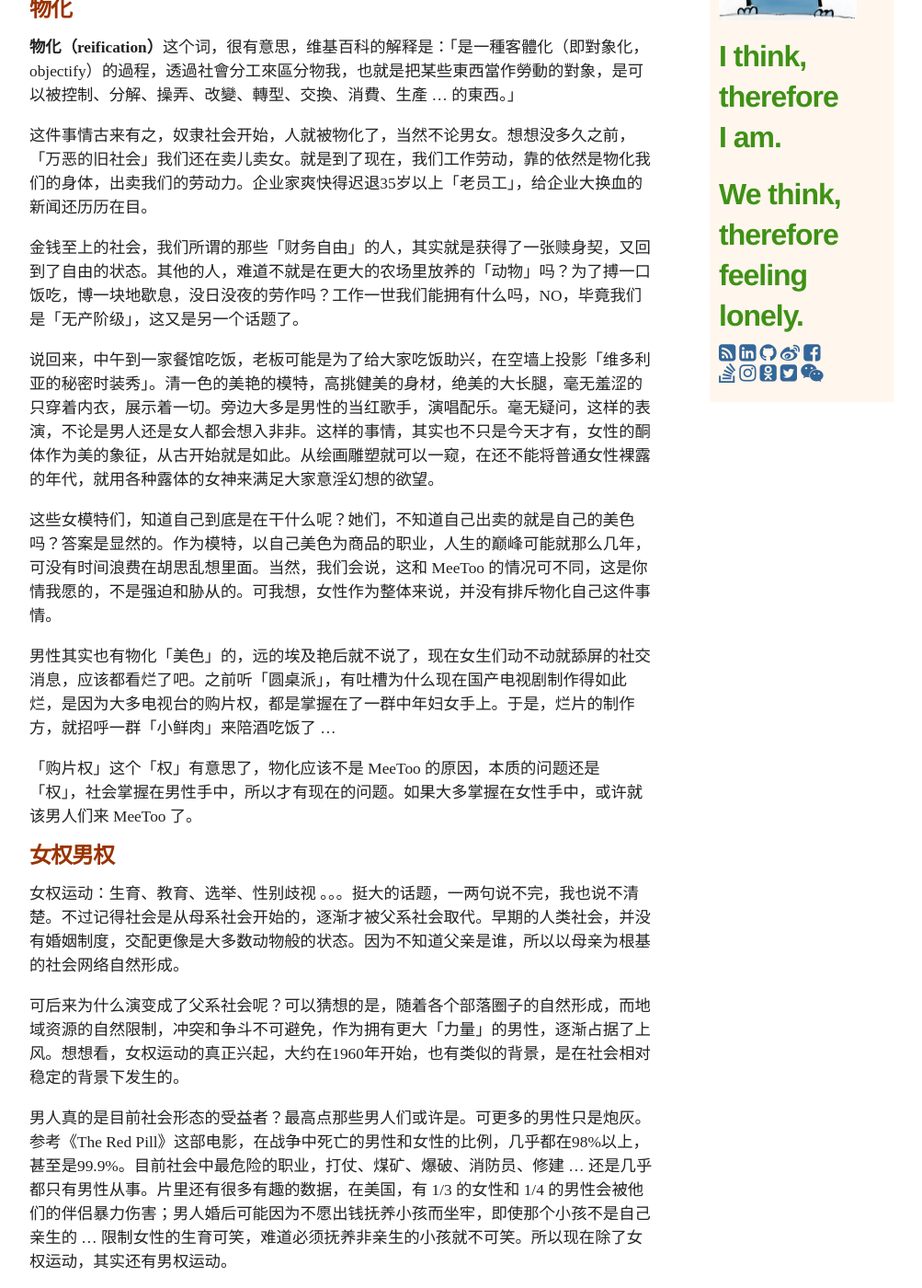
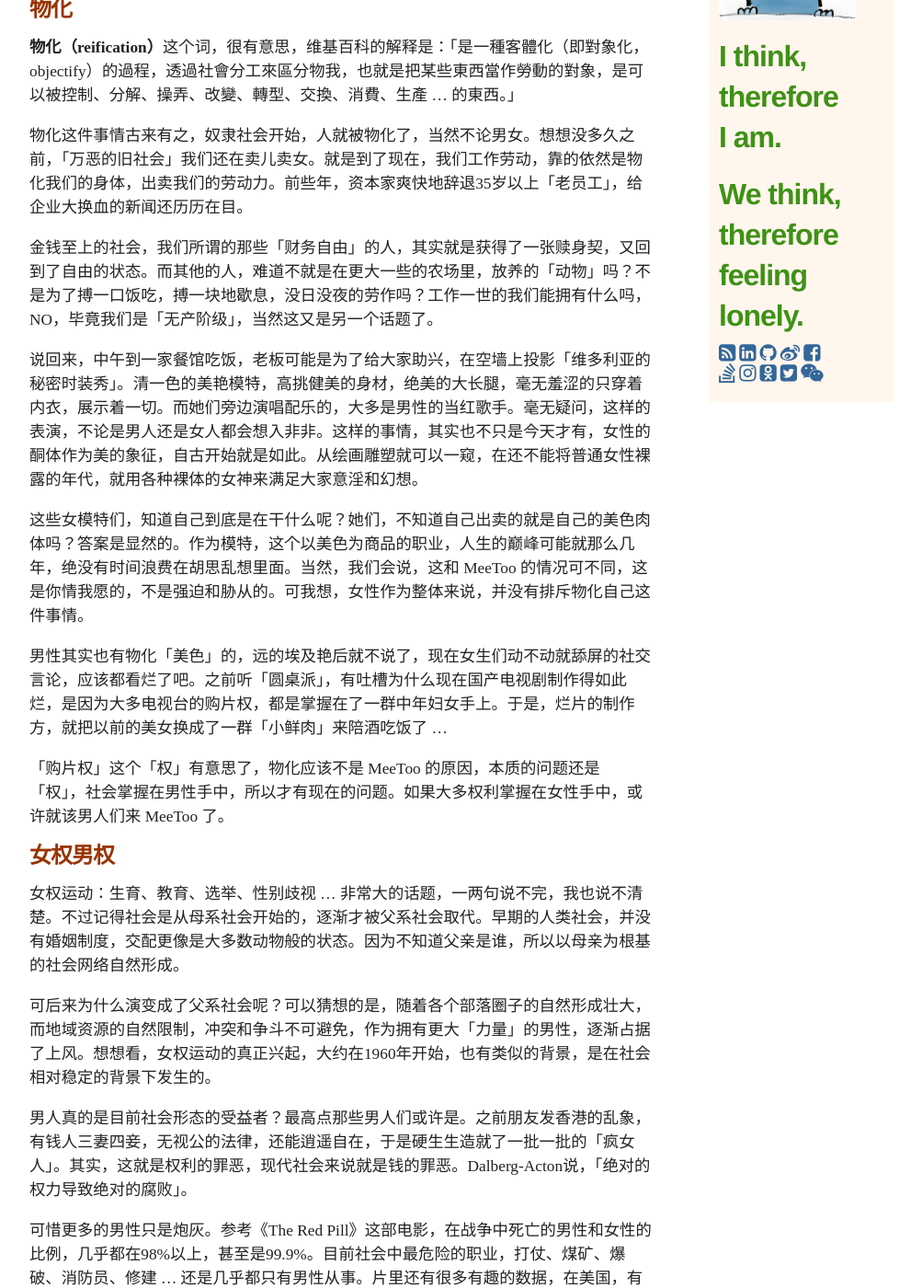
Before and after one commit to villim/villim.github.io, a Jekyll site: the page built from _posts/2018-08-25-women-rights-men-rights.md, in a window 1280 px wide and 1400 px high, scrolled down 357 px. Shown: the whole window at 92% size, without its empty margins (143-1146 px from the left). Built offline with Jekyll 4.4.1, drawn with Linux system fonts in a browser that asks for light colours; some of the changed text lies outside the part shown.

Commit message:
review & update

```diff
--- a/_posts/2018-08-25-women-rights-men-rights.md
+++ b/_posts/2018-08-25-women-rights-men-rights.md
@@ -5,37 +5,39 @@ layout: post
 
 ## Meetoo
 
-近来风风火火的 Neetoo 又把女权运动导向了新一轮高潮。我并没有想说风凉话的意思，高举双手支持。那些在各种稍扰甚至是受害中的女性，的确值得同情。不过思考良久，总是觉得这不是简单的物化女性，男权压迫这么简单来理解的。
+近来风风火火的 Meetoo 又把女权运动导向了新一轮高潮。我并没有想说风凉话的意思，高举双手支持。那些在各种骚扰，甚至是受害的女性，的确值得同情和支持。不过思考良久，总是觉得这不像是，各种媒体鼓吹的物化女性，男权压迫，来得这么简单直接。
 
 ## 物化
 
 **物化（reification）**这个词，很有意思，维基百科的解释是：「是一種客體化（即對象化，objectify）的過程，透過社會分工來區分物我，也就是把某些東西當作勞動的對象，是可以被控制、分解、操弄、改變、轉型、交換、消費、生產 … 的東西。」
 
-这件事情古来有之，奴隶社会开始，人就被物化了，当然不论男女。想想没多久之前，「万恶的旧社会」我们还在卖儿卖女。就是到了现在，我们工作劳动，靠的依然是物化我们的身体，出卖我们的劳动力。企业家爽快得迟退35岁以上「老员工」，给企业大换血的新闻还历历在目。
+物化这件事情古来有之，奴隶社会开始，人就被物化了，当然不论男女。想想没多久之前，「万恶的旧社会」我们还在卖儿卖女。就是到了现在，我们工作劳动，靠的依然是物化我们的身体，出卖我们的劳动力。前些年，资本家爽快地辞退35岁以上「老员工」，给企业大换血的新闻还历历在目。
 
-金钱至上的社会，我们所谓的那些「财务自由」的人，其实就是获得了一张赎身契，又回到了自由的状态。其他的人，难道不就是在更大的农场里放养的「动物」吗？为了搏一口饭吃，博一块地歇息，没日没夜的劳作吗？工作一世我们能拥有什么吗，NO，毕竟我们是「无产阶级」，这又是另一个话题了。
+金钱至上的社会，我们所谓的那些「财务自由」的人，其实就是获得了一张赎身契，又回到了自由的状态。而其他的人，难道不就是在更大一些的农场里，放养的「动物」吗？不是为了搏一口饭吃，搏一块地歇息，没日没夜的劳作吗？工作一世的我们能拥有什么吗，NO，毕竟我们是「无产阶级」，当然这又是另一个话题了。
 
-说回来，中午到一家餐馆吃饭，老板可能是为了给大家吃饭助兴，在空墙上投影「维多利亚的秘密时装秀」。清一色的美艳的模特，高挑健美的身材，绝美的大长腿，毫无羞涩的只穿着内衣，展示着一切。旁边大多是男性的当红歌手，演唱配乐。毫无疑问，这样的表演，不论是男人还是女人都会想入非非。这样的事情，其实也不只是今天才有，女性的酮体作为美的象征，从古开始就是如此。从绘画雕塑就可以一窥，在还不能将普通女性裸露的年代，就用各种露体的女神来满足大家意淫幻想的欲望。
+说回来，中午到一家餐馆吃饭，老板可能是为了给大家助兴，在空墙上投影「维多利亚的秘密时装秀」。清一色的美艳模特，高挑健美的身材，绝美的大长腿，毫无羞涩的只穿着内衣，展示着一切。而她们旁边演唱配乐的，大多是男性的当红歌手。毫无疑问，这样的表演，不论是男人还是女人都会想入非非。这样的事情，其实也不只是今天才有，女性的酮体作为美的象征，自古开始就是如此。从绘画雕塑就可以一窥，在还不能将普通女性裸露的年代，就用各种裸体的女神来满足大家意淫和幻想。
 
-这些女模特们，知道自己到底是在干什么呢？她们，不知道自己出卖的就是自己的美色吗？答案是显然的。作为模特，以自己美色为商品的职业，人生的巅峰可能就那么几年，可没有时间浪费在胡思乱想里面。当然，我们会说，这和 MeeToo 的情况可不同，这是你情我愿的，不是强迫和胁从的。可我想，女性作为整体来说，并没有排斥物化自己这件事情。
+这些女模特们，知道自己到底是在干什么呢？她们，不知道自己出卖的就是自己的美色肉体吗？答案是显然的。作为模特，这个以美色为商品的职业，人生的巅峰可能就那么几年，绝没有时间浪费在胡思乱想里面。当然，我们会说，这和 MeeToo 的情况可不同，这是你情我愿的，不是强迫和胁从的。可我想，女性作为整体来说，并没有排斥物化自己这件事情。
 
-男性其实也有物化「美色」的，远的埃及艳后就不说了，现在女生们动不动就舔屏的社交消息，应该都看烂了吧。之前听「圆桌派」，有吐槽为什么现在国产电视剧制作得如此烂，是因为大多电视台的购片权，都是掌握在了一群中年妇女手上。于是，烂片的制作方，就招呼一群「小鲜肉」来陪酒吃饭了 ...
+男性其实也有物化「美色」的，远的埃及艳后就不说了，现在女生们动不动就舔屏的社交言论，应该都看烂了吧。之前听「圆桌派」，有吐槽为什么现在国产电视剧制作得如此烂，是因为大多电视台的购片权，都是掌握在了一群中年妇女手上。于是，烂片的制作方，就把以前的美女换成了一群「小鲜肉」来陪酒吃饭了 ...
 
-「购片权」这个「权」有意思了，物化应该不是 MeeToo 的原因，本质的问题还是「权」，社会掌握在男性手中，所以才有现在的问题。如果大多掌握在女性手中，或许就该男人们来 MeeToo 了。
+「购片权」这个「权」有意思了，物化应该不是 MeeToo 的原因，本质的问题还是「权」，社会掌握在男性手中，所以才有现在的问题。如果大多权利掌握在女性手中，或许就该男人们来 MeeToo 了。
 
 
 ## 女权男权
 
-女权运动：生育、教育、选举、性别歧视 。。。挺大的话题，一两句说不完，我也说不清楚。不过记得社会是从母系社会开始的，逐渐才被父系社会取代。早期的人类社会，并没有婚姻制度，交配更像是大多数动物般的状态。因为不知道父亲是谁，所以以母亲为根基的社会网络自然形成。
+女权运动：生育、教育、选举、性别歧视 ... 非常大的话题，一两句说不完，我也说不清楚。不过记得社会是从母系社会开始的，逐渐才被父系社会取代。早期的人类社会，并没有婚姻制度，交配更像是大多数动物般的状态。因为不知道父亲是谁，所以以母亲为根基的社会网络自然形成。
 
-可后来为什么演变成了父系社会呢？可以猜想的是，随着各个部落圈子的自然形成，而地域资源的自然限制，冲突和争斗不可避免，作为拥有更大「力量」的男性，逐渐占据了上风。想想看，女权运动的真正兴起，大约在1960年开始，也有类似的背景，是在社会相对稳定的背景下发生的。
+可后来为什么演变成了父系社会呢？可以猜想的是，随着各个部落圈子的自然形成壮大，而地域资源的自然限制，冲突和争斗不可避免，作为拥有更大「力量」的男性，逐渐占据了上风。想想看，女权运动的真正兴起，大约在1960年开始，也有类似的背景，是在社会相对稳定的背景下发生的。
 
-男人真的是目前社会形态的受益者？最高点那些男人们或许是。可更多的男性只是炮灰。参考《The Red Pill》这部电影，在战争中死亡的男性和女性的比例，几乎都在98%以上，甚至是99.9%。目前社会中最危险的职业，打仗、煤矿、爆破、消防员、修建 ... 还是几乎都只有男性从事。片里还有很多有趣的数据，在美国，有 1/3 的女性和 1/4 的男性会被他们的伴侣暴力伤害；男人婚后可能因为不愿出钱抚养小孩而坐牢，即使那个小孩不是自己亲生的 ... 限制女性的生育可笑，难道必须抚养非亲生的小孩就不可笑。所以现在除了女权运动，其实还有男权运动。
+男人真的是目前社会形态的受益者？最高点那些男人们或许是。之前朋友发香港的乱象，有钱人三妻四妾，无视公的法律，还能逍遥自在，于是硬生生造就了一批一批的「疯女人」。其实，这就是权利的罪恶，现代社会来说就是钱的罪恶。Dalberg-Acton说，「绝对的权力导致绝对的腐败」。
 
-我们中国呢？男人背负的社会责任也不少，漫天媒体的，「因为你是男人」！！！具体就不想多说了 ... 大家都看的到，大家也都如口头禅版脱口就出。
+可惜更多的男性只是炮灰。参考《The Red Pill》这部电影，在战争中死亡的男性和女性的比例，几乎都在98%以上，甚至是99.9%。目前社会中最危险的职业，打仗、煤矿、爆破、消防员、修建 ... 还是几乎都只有男性从事。片里还有很多有趣的数据，在美国，有 1/3 的女性和 1/4 的男性会被他们的伴侣暴力伤害；男人婚后可能因为不愿出钱抚养小孩而坐牢，即使那个小孩不是自己亲生的 ... 限制女性的生育可笑，难道必须抚养非亲生的小孩就不可笑吗？所以现在除了女权运动，其实还有男权运动。
 
-女权运动，重要不重要？当然重要。可是当女人获得了她们希望的各种权利以后，这个社会就平等了么？显然不是，只有当男人也开始觉得自己不是「男人」的时候，我们可能才能说平等。
+我们中国呢？男人背负的社会责任也不少，漫天媒体的宣扬，「因为你是男人」！所以必须，所以应该，所以 ... 具体就不愿多说了 ... 大家不仅每天都看的到，还常常口头禅版脱口就出。
 
-会有平等的那一天么？我比较悲观。这世界是动态的，如果天平完全平衡，更像是刻意为之。即使这一刻男性站到了最高点，总会发生了倾斜的。譬如现在生育率低下，女性自然而然地便会开始获得了更多关注和权利。
+女权运动，重要不重要？当然重要。可是当女人获得了她们希望的各种权利以后，这个社会就平等了么？显然不是，只有当男人也开始觉得自己不是「男人」的时候，我们可能才能说性别平等。
+
+会有平等的那一天么？我比较悲观。这世界是动态的，如果天平完全平衡，更像是刻意为之。即使这一刻男性站到了最高点，总会发生了倾斜的。譬如现在生育率低下，人类面临生死存亡，女性自然而然地便会开始获得了更多关注和权利。
 
 山不转，水转。支持女权，也支持男权。
```
